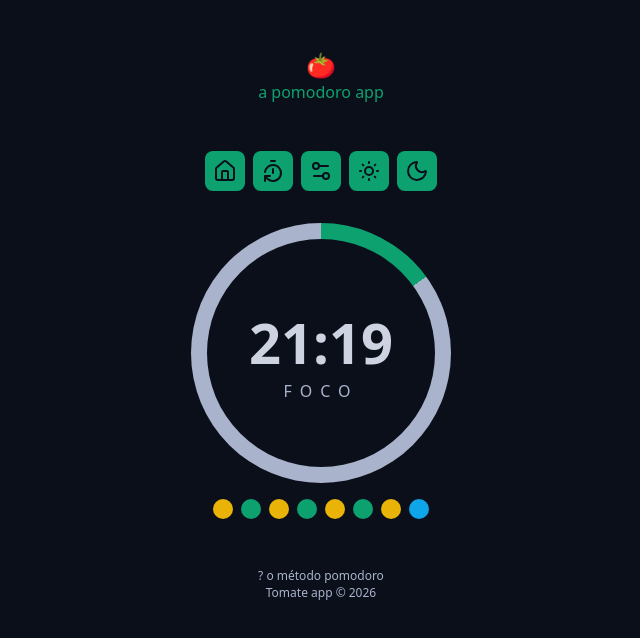
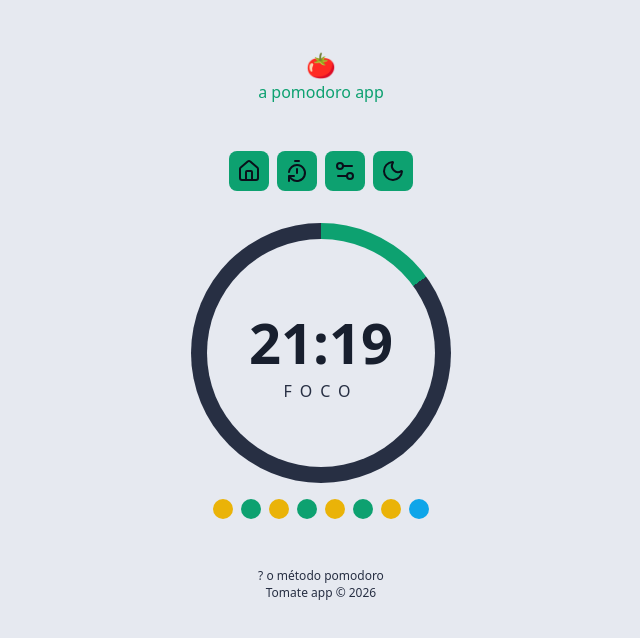
Before and after one commit to marlonnl/Tomate-pomodoro, a React (Vite) app: page / in a window 1280 px wide. Both pictures are taken after a click on the link 688 px from the left and 171 px from the top of the page. Shown: the top 638 px of the page, without its empty margins (319-959 px from the left). Built offline with nearby package versions, Linux system fonts and the light colour scheme.

Commit message:
✨ feat: added theme change logic

```diff
--- a/index.html
+++ b/index.html
@@ -1,5 +1,5 @@
 <!doctype html>
-<html lang="en">
+<html lang="en" data-theme="dark">
   <head>
     <meta charset="UTF-8" />
     <link rel="icon" type="image/svg+xml" href="/favicon.svg" />
--- a/src/components/Menu/index.tsx
+++ b/src/components/Menu/index.tsx
@@ -1,3 +1,4 @@
+import { useEffect, useState } from 'react'
 import {
   HomeIcon,
   MoonIcon,
@@ -8,23 +9,59 @@ import {
 
 import styles from './styles.module.css'
 
+type ThemeType = 'dark' | 'light'
+
 export function Menu() {
+  const ThemeChange = {
+    dark: {
+      icon: <SunMediumIcon />,
+      name: 'claro',
+    },
+    light: {
+      icon: <MoonIcon />,
+      name: 'escuro',
+    },
+  }
+
+  const [theme, setTheme] = useState<ThemeType>(() => {
+    const storedTheme = (localStorage.getItem('theme') as ThemeType) || 'dark'
+    return storedTheme
+  })
+
+  function handleThemeChange(
+    e: React.MouseEvent<HTMLAnchorElement, MouseEvent>,
+  ) {
+    e.preventDefault()
+
+    setTheme(prevTheme => {
+      const nextTheme = prevTheme === 'dark' ? 'light' : 'dark'
+      return nextTheme
+    })
+  }
+
+  useEffect(() => {
+    document.documentElement.setAttribute('data-theme', theme)
+    localStorage.setItem('theme', theme) // guardar o tema no localStorage
+  }, [theme])
+
   return (
     <nav className={styles.navButtons}>
-      <a href="#">
+      <a href="#" title="Página inicial" aria-label="Ir para página incial">
         <HomeIcon />
       </a>
-      <a href="#">
+      <a href="#" title="Histórico" aria-label="Ver histórico">
         <TimerResetIcon />
       </a>
-      <a href="#">
+      <a href="#" title="Configurações" aria-label="Configurar app">
         <Settings2Icon />
       </a>
-      <a href="#">
-        <SunMediumIcon />
-      </a>
-      <a href="#">
-        <MoonIcon />
+      <a
+        href="#"
+        title={`Mudar para tema ${ThemeChange[theme]['name']}`}
+        aria-label={`Alterar tema para ${ThemeChange[theme]['name']}`}
+        onClick={e => handleThemeChange(e)}
+      >
+        {ThemeChange[theme]['icon']}
       </a>
     </nav>
   )
--- a/src/styles/theme.css
+++ b/src/styles/theme.css
@@ -35,3 +35,21 @@
   --disabled: #555f7d;
   --text-disabled: #aab3cc;
 }
+
+:root[data-theme='light'] {
+  --gray-100: #0a0f1a;
+  --gray-200: #181f2e;
+  --gray-300: #272f43;
+  --gray-400: #363d56;
+  --gray-500: #454f6a;
+  --gray-600: #555f7d;
+  --gray-700: #aab3cc;
+  --gray-800: #cdd3e1;
+  --gray-900: #e6e9f0;
+
+  --text-default: #0a0f1a;
+  --text-muted: #272f43;
+
+  --link-color: #0b8a60;
+  --link-hover: #065f46;
+}
```
